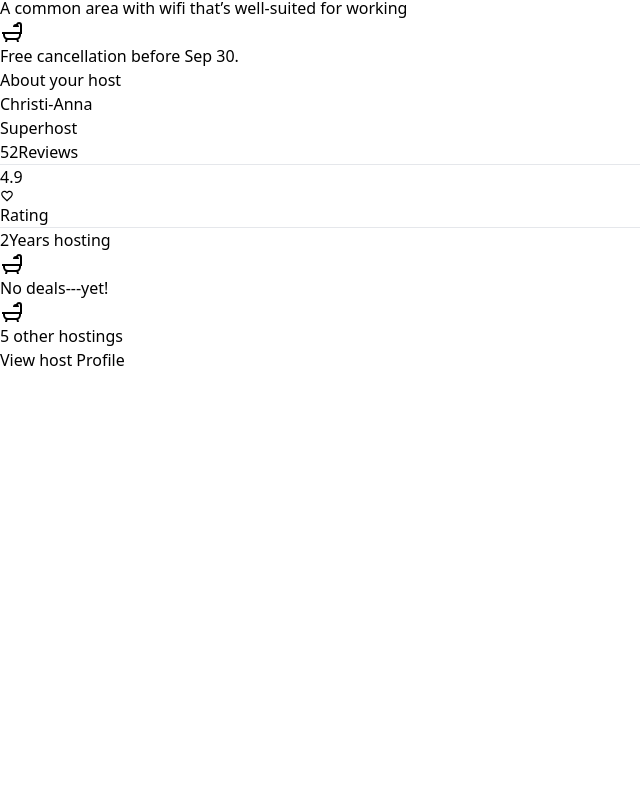
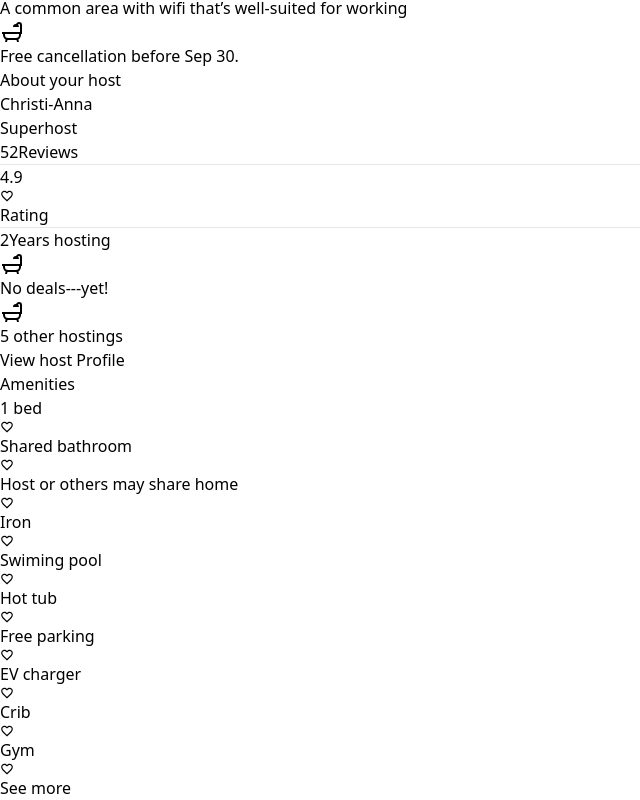
Before and after one commit to Ebubeuzor/Shrbo, a React (Vite) app: page /ListingInfoMain in a window 1280 px wide. Shown: the part 5842-6642 px from the top of the page, without its empty margins (0-640 px from the left). Before the commit the page ends 6214 px from the top, so only its background shows below. Built offline with nearby package versions, Linux system fonts and the light colour scheme.

Commit message:
third commit

```diff
--- /dev/null
+++ b/src/Views/ListingInfo/Amenities.jsx
@@ -0,0 +1,95 @@
+import React ,{ useState } from "react";
+import Popup from "../../hoc/Popup";
+
+
+
+
+    const Amenities=()=>{
+        const [isPopupOpen, setIsPopupOpen] = useState(false);
+
+        const openPopup = () => {
+            setIsPopupOpen(true);
+        };
+
+        const closePopup = () => {
+            setIsPopupOpen(false);
+        };
+
+        const amenities_info = [
+            { id: 1,text:"1 bed"},
+            { id: 2,text:"Shared bathroom"},
+            { id: 3,text:"Host or others may share home "},
+            { id: 4,text:"Iron"},
+            { id: 5,text:"Swiming pool"},
+            { id: 6,text:"Hot tub"},
+            { id: 7,text:"Free parking"},
+            { id: 8,text:"EV charger"},
+            { id: 9,text:"Crib"},
+            { id: 10,text:"Gym",},
+
+            // it should have a "url" object aswell for Svg images
+          ];
+
+
+           // Amenities Like 2 bedroom, living room, 3 bath room ,  cinema Room
+        const amenities=amenities_info.map(amenity=>(
+                <div key={amenity.id} className=" relative px-[6px] border w-full lg:w-1/2 lg:px-2 ">
+                    <div className=" flex itens-center md:max-w-[83.33%] md:justify-between pb-4 justify-end flex-row-reverse ">
+                        <div>{amenity.text}</div>
+                        <div className=" mr-4 min-w-[24px]">
+                                     <svg xmlns="http://www.w3.org/2000/svg"
+                                                    viewBox="0 0 24 24"
+                                                    width="14px"
+                                                    height="14px"
+                                        >
+                                        <path d="M12.1,18.55L12,18.65L11.89,18.55C7.14,14.24 4,11.39 4,8.5C4,6.5 5.5,
+                                        5 7.5,5C9.04,5 10.54,6 11.07,7.36H12.93C13.46,6 14.96,
+                                        5 16.5,5C18.5,5 20,6.5 20,8.5C20,11.39 16.86,14.24 12.1,18.55M16.5,
+                                        3C14.76,3 13.09,3.81 12,5.08C10.91,3.81 9.24,3 7.5,3C4.42,3 2,
+                                        5.41 2,8.5C2,12.27 5.4,15.36 10.55,20.03L12,21.35L13.45,
+                                        20.03C18.6,15.36 22,12.27 22,8.5C22,5.41 19.58,3 16.5,3Z" />
+                                    </svg>
+                        </div>
+
+                    </div>
+
+
+                </div>
+
+
+        ));
+
+
+
+
+
+       return(
+                <div className=" box-border block text-[#222222] font-normal text-base  " >
+                        <div className=" py-12 ">
+                            <section>
+                                <div className="pb-6">
+                                    <div className=" font-semibold text-xl">
+                                        <h2 className=" text-2xl font-semibold ">Amenities</h2>
+                                    </div>
+                                </div>
+                                <div className="mx-3 lg:mx-4 flex items-stretch justify-start flex-wrap w-full ">
+                                        {amenities}
+                                </div>
+                                <div className=" mt-4  md:mt-6 ">
+                                    <button type="button" className=" rounded-lg inline-block relative border transition-shadow py-[13px] px-[23px] text-base font-semibold">
+                                        See more
+                                    </button>
+
+                                </div>
+                            </section>
+
+                        </div>
+
+
+
+                    </div>
+        );
+
+    };
+
+export default Amenities;
--- a/src/Views/ListingInfo/HostProfilePreview.jsx
+++ b/src/Views/ListingInfo/HostProfilePreview.jsx
@@ -42,7 +42,7 @@ const HostProfilePreview=()=>{
 
 
     return(
-         <div>
+         <div className="w-full">
             <div className=" mb-6 box-border block ">
                 <h2 className=" text-2xl font-semibold" >About your host</h2>
 
--- a/src/Views/ListingInfo/HostedBy.jsx
+++ b/src/Views/ListingInfo/HostedBy.jsx
@@ -7,7 +7,7 @@ const HostedBy=()=>{
     const Host="Christi-Anna";
 
 
-    const amenities_info = [
+    const room_info = [
         { id: 1,text:"1 bed"},
         { id: 2,text:"Shared bathroom"},
         { id: 3,text:"Host or others may share home "},
@@ -19,8 +19,8 @@ const HostedBy=()=>{
       ];
 
 
-       // Amenities Like 2 bedroom, living room, 3 bath room ,  cinema Room
-    const amenities=amenities_info.map(amenity=>(
+       // Rooms Like 2 bedroom, living room, 3 bath room , 2 toilet
+    const Rooms=room_info.map(amenity=>(
 
             <li className="flex flex-nowrap content-normal   flex-col p-4  gap-4 justify-between
                 lg:justify-normal  lg:items-center  lg:flex-row   min-h-[72px]
@@ -94,7 +94,7 @@ const HostedBy=()=>{
 
                 </div>
                 <ul className=" grid grid-cols-3  w-full gap-2 overflow-x-scroll list-disc box-border grid-rows-1   " >
-                        {amenities}
+                        {Rooms}
                 </ul>
 
             </div>
--- a/src/Views/ListingInfo/ListingInfoMain.jsx
+++ b/src/Views/ListingInfo/ListingInfoMain.jsx
@@ -2,6 +2,7 @@ import React from "react";
 import ListingPhotos from "./ListingPhotos";
 import HostedBy from "./HostedBy";
 import HostProfilePreview from "./HostProfilePreview";
+import Amenities from "./Amenities";
 
 const ListingInfoMain=()=>{
 
@@ -14,6 +15,7 @@ const ListingInfoMain=()=>{
                 <div className=" w-full md:w-[58.3333%] relative" >
                      <HostedBy/>
                      <HostProfilePreview/>
+                     <Amenities/>
                 </div>
 
 
--- /dev/null
+++ b/src/hoc/Popup.jsx
@@ -0,0 +1,30 @@
+import React, { useState } from 'react';
+
+const Popup = ({ isOpen, onClose, children }) => {
+  const [isPopupOpen, setIsPopupOpen] = useState(isOpen);
+
+  const handleClose = () => {
+    setIsPopupOpen(false);
+    onClose();
+  };
+
+  return (
+    <>
+      {isPopupOpen && (
+        <div className="fixed inset-0 flex items-center justify-center z-50">
+          <div className="bg-white w-96 p-6 rounded-lg shadow-lg">
+            <button
+              className="absolute top-2 right-2 text-gray-600 hover:text-gray-800"
+              onClick={handleClose}
+            >
+              &times;
+            </button>
+            {children}
+          </div>
+        </div>
+      )}
+    </>
+  );
+};
+
+export default Popup;
```
Also changed, not shown: src/Views/ListingInfo/AboutProperty.jsx (added, +35 -0 lines).
